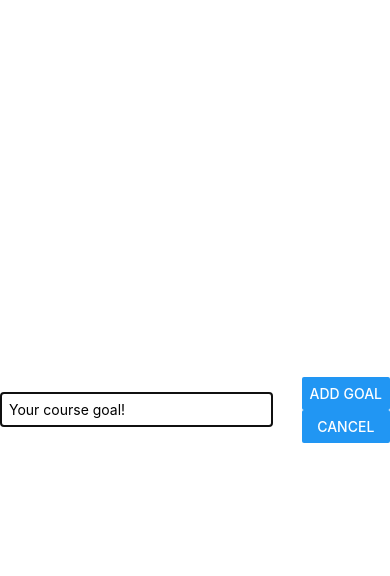
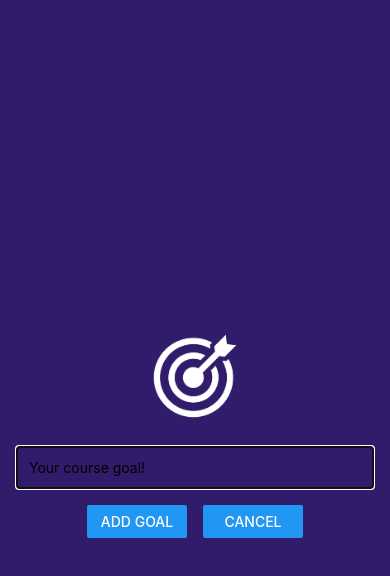
Before and after one commit to jobyjoseph/Udemy-React-Native-The-Practical-Guide, a React Native app: screen / in a window 390 px wide. Both pictures are taken after a click on the button "ADD NEW GOAL". Shown: the top 576 px of the page. Built offline with nearby package versions, Linux system fonts and the light colour scheme.

Commit message:
Added image

```diff
--- a/components/GoalInput.js
+++ b/components/GoalInput.js
@@ -1,4 +1,11 @@
-import { TextInput, Button, StyleSheet, View, Modal } from "react-native";
+import {
+  TextInput,
+  Button,
+  StyleSheet,
+  View,
+  Modal,
+  Image,
+} from "react-native";
 import { useState } from "react";
 
 function GoalInput({ addGoalHandler, closeAddGoalModal, modalIsVisible }) {
@@ -11,13 +18,18 @@
   return (
     <Modal visible={modalIsVisible} animationType="slide">
       <View style={styles.inputContainer}>
+        <Image
+          source={require("../assets/images/goal.png")}
+          style={styles?.image}
+        />
         <TextInput
           style={styles.textInput}
           placeholder="Your course goal!"
           onChangeText={goalInputHandler}
           value={enteredGoalText}
         />
-        <View>
+        <View style={styles?.buttonContainer}>
+          <View style={styles?.button}>
             <Button
               title="Add Goal"
               onPress={() => {
@@ -26,7 +38,15 @@
                 closeAddGoalModal();
               }}
             />
-          <Button title="Cancel" />
+          </View>
+          <View style={styles?.button}>
+            <Button
+              title="Cancel"
+              onPress={() => {
+                closeAddGoalModal();
+              }}
+            />
+          </View>
         </View>
       </View>
     </Modal>
@@ -36,19 +56,29 @@
 const styles = StyleSheet.create({
   inputContainer: {
     flex: 1,
-    flexDirection: "row",
-    justifyContent: "space-between",
+    justifyContent: "center",
     alignItems: "center",
-    marginBottom: 24,
-    borderBottomWidth: 1,
-    borderBottomColor: "#cccccc",
+    padding: 16,
+    backgroundColor: "#311b6b",
+  },
+  image: {
+    width: 100,
+    height: 100,
+    margin: 20,
   },
   textInput: {
     borderWidth: 1,
     borderColor: "#cccccc",
-    width: "70%",
-    marginRight: 8,
-    padding: 8,
+    width: "100%",
+    padding: 12,
+  },
+  buttonContainer: {
+    marginTop: 16,
+    flexDirection: "row",
+  },
+  button: {
+    marginHorizontal: 8,
+    width: 100,
   },
 });
 
```
Also changed, not shown: assets/images/goal.png (added). Lines whose indentation alone changed are shown as unchanged.
